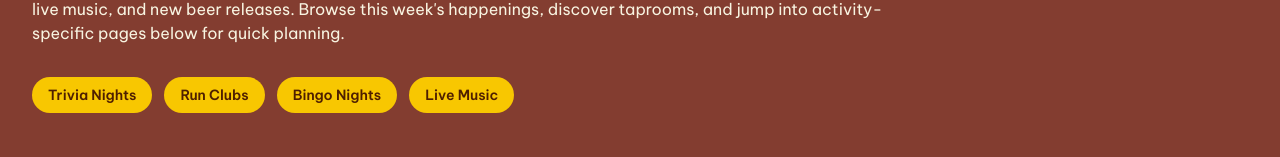
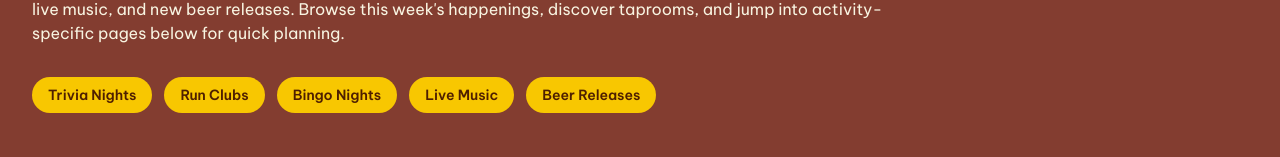
Before and after one commit to bheiddev/hoppenings-web-app, a Next.js app: page /colorado-springs in a window 1280 px wide. Shown: the part 181-338 px from the top of the page. Built offline with nearby package versions, Linux system fonts and the light colour scheme; no server answers; the database is empty.

Commit message:
Add Beer Releases pill to region home pages.
Link each city hub to its region-specific releases listing so users can browse current beers alongside activity pills.

```diff
--- a/app/[city]/page.tsx
+++ b/app/[city]/page.tsx
@@ -122,6 +122,13 @@ export default async function CityLandingPage({
               {activity.label}
             </Link>
           ))}
+          <Link
+            href={`/${citySlug}/releases`}
+            className="px-4 py-2 rounded-full text-sm font-semibold"
+            style={{ backgroundColor: Colors.primary, color: Colors.primaryDark }}
+          >
+            Beer Releases
+          </Link>
         </div>
 
         <section className="mb-10">
```
